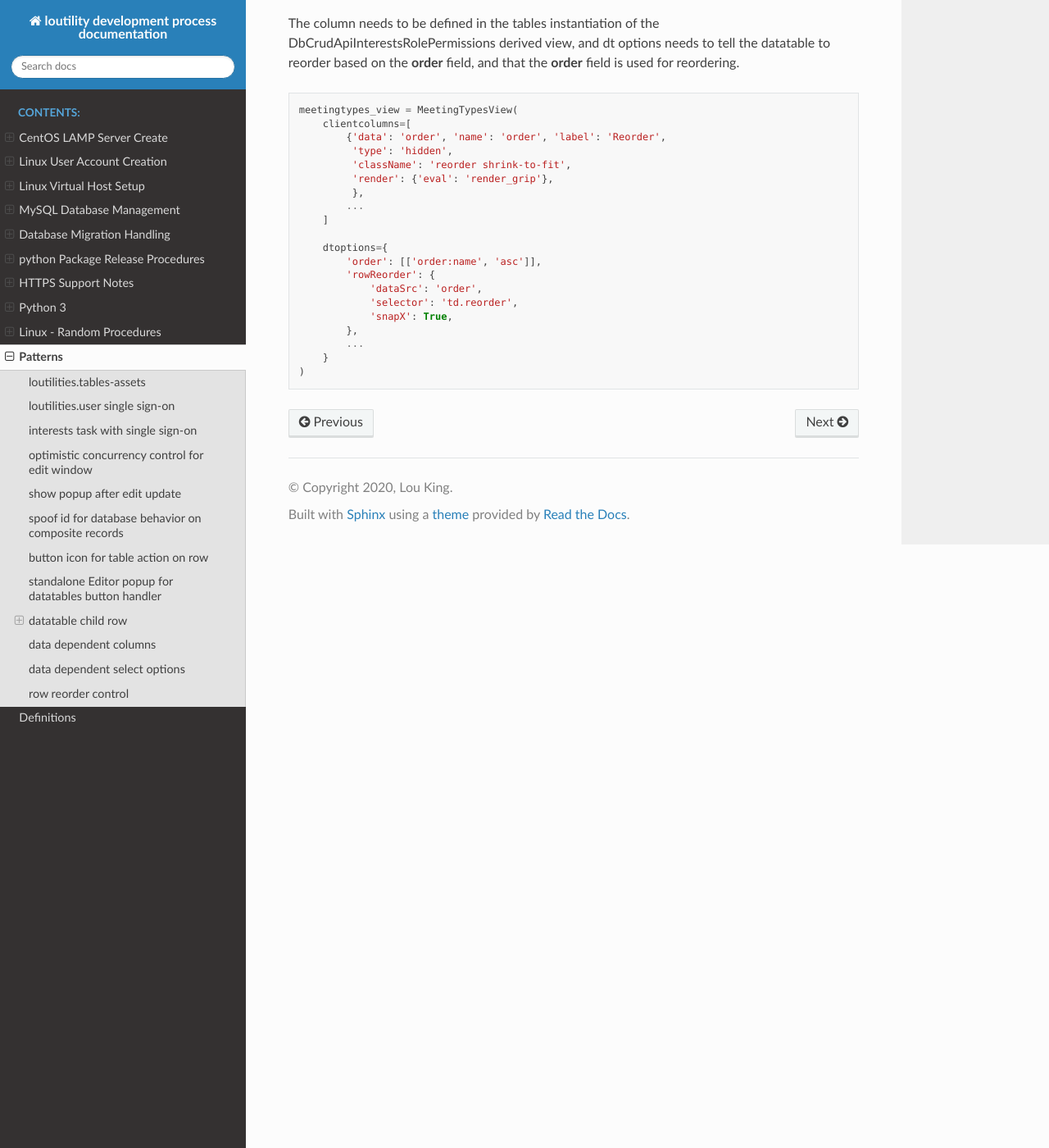
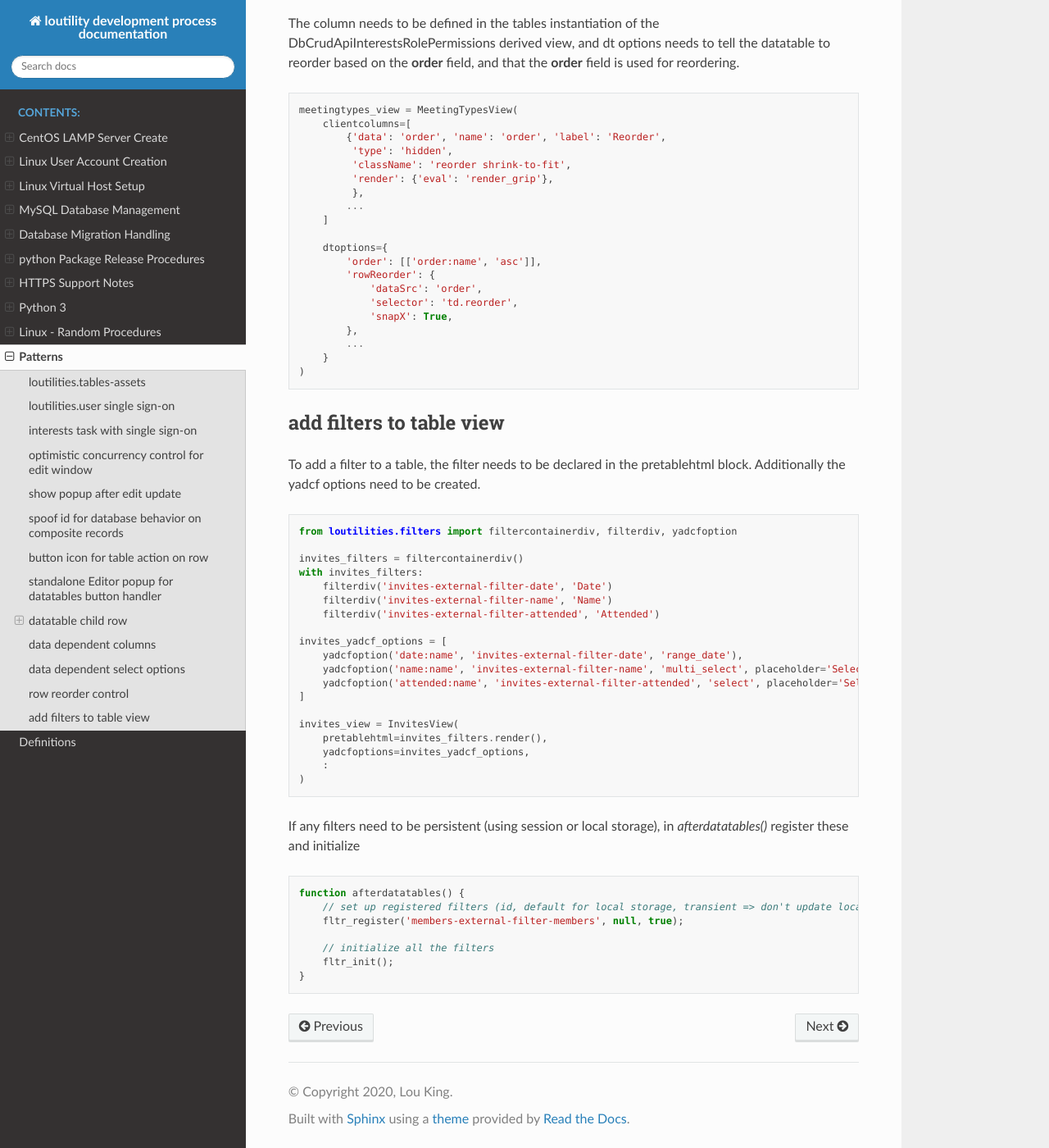
Before and after one commit to shanholtzerk/fork_loudevprocess, a Sphinx documentation site: the page built from docs/source/patterns.rst, in a window 1280 px wide and 1400 px high, scrolled down 18076 px. Shown: the whole window at 82% size. Built offline with Sphinx 7.4.7 and the Read the Docs theme 2.0.0, drawn with Linux system fonts in a browser that asks for light colours.

Commit message:
new patterns: add filters to table view

```diff
--- a/docs/source/patterns.rst
+++ b/docs/source/patterns.rst
@@ -1047,3 +1047,43 @@ field is used for reordering.
             ...
         }
     )
+
+add filters to table view
+-------------------------------------------------------
+To add a filter to a table, the filter needs to be declared in the pretablehtml block. Additionally
+the yadcf options need to be created.
+
+.. code-block:: python
+
+    from loutilities.filters import filtercontainerdiv, filterdiv, yadcfoption
+
+    invites_filters = filtercontainerdiv()
+    with invites_filters:
+        filterdiv('invites-external-filter-date', 'Date')
+        filterdiv('invites-external-filter-name', 'Name')
+        filterdiv('invites-external-filter-attended', 'Attended')
+
+    invites_yadcf_options = [
+        yadcfoption('date:name', 'invites-external-filter-date', 'range_date'),
+        yadcfoption('name:name', 'invites-external-filter-name', 'multi_select', placeholder='Select names', width='200px'),
+        yadcfoption('attended:name', 'invites-external-filter-attended', 'select', placeholder='Select', width='100px'),
+    ]
+
+    invites_view = InvitesView(
+        pretablehtml=invites_filters.render(),
+        yadcfoptions=invites_yadcf_options,
+        :
+    )
+
+If any filters need to be persistent (using session or local storage), in `afterdatatables()`
+register these and initialize
+
+.. code-block:: javascript
+
+    function afterdatatables() {
+        // set up registered filters (id, default for local storage, transient => don't update local storage
+        fltr_register('members-external-filter-members', null, true);
+
+        // initialize all the filters
+        fltr_init();
+    }
```
